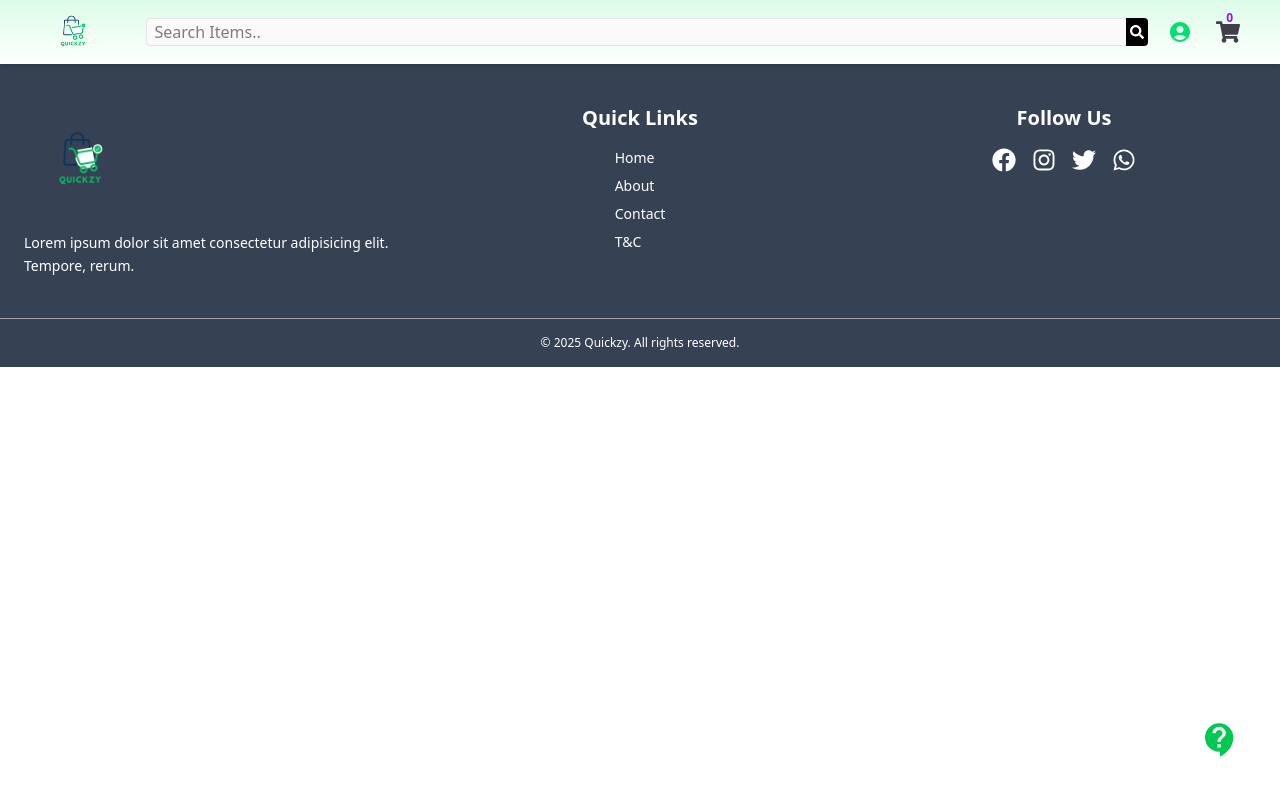
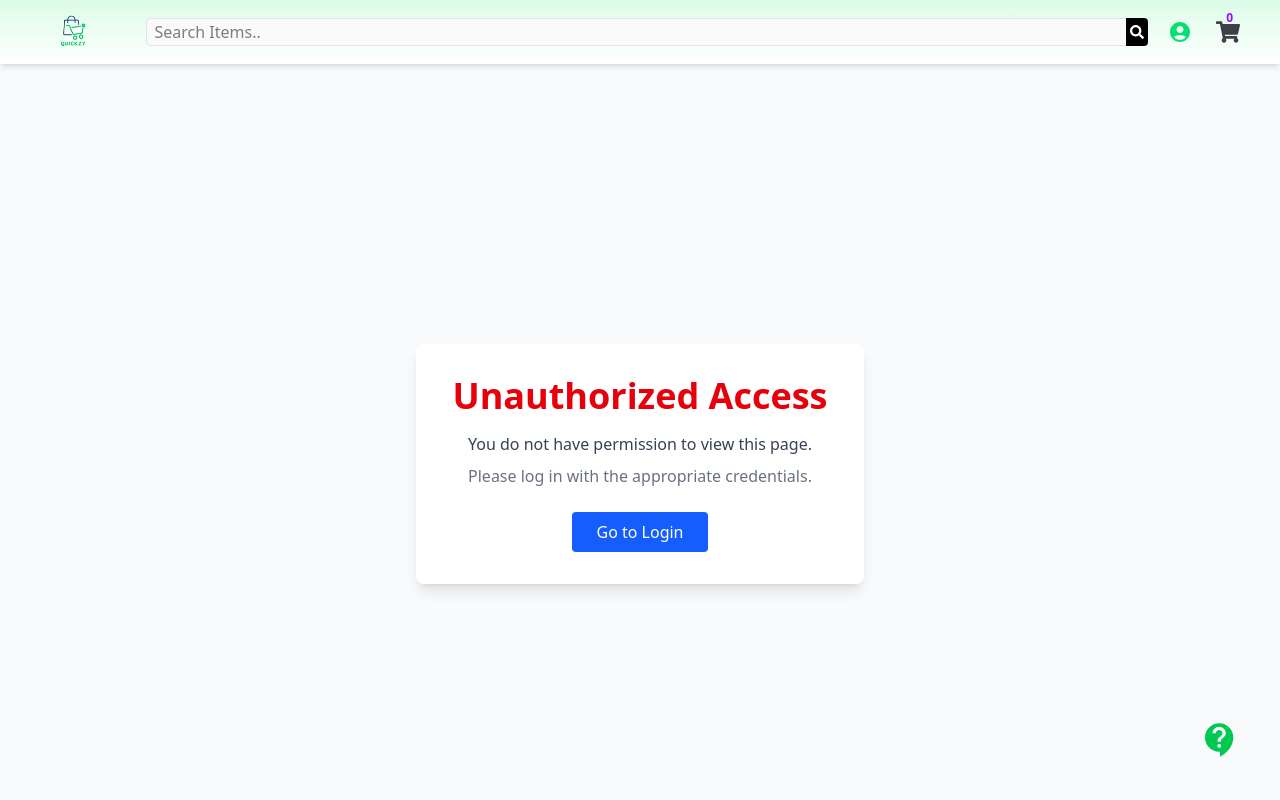
Before and after one commit to dilkhushsaini72/MERN_Project, a React (Vite) app in the folder client/: page /unknown in a window 1280 px wide. Shown: the top 800 px of the page. Built offline with nearby package versions, Linux system fonts and the light colour scheme.

Commit message:
razorpay

```diff
--- a/client/src/Admin/AdminDashboard.jsx
+++ b/client/src/Admin/AdminDashboard.jsx
@@ -12,7 +12,7 @@ const AdminDashboard = () => {
       setProductData(result.data);
 
       if (response.status === 401) {
-        window.location.href = "/login"; // Redirect to login if unauthorized
+        window.location.href = "/unknown"; // Redirect to login if unauthorized
         return;
       }
     } catch (error) {
--- a/client/src/Admin/AdminProducts.jsx
+++ b/client/src/Admin/AdminProducts.jsx
@@ -16,7 +16,7 @@ const AdminProducts = () => {
       const result = await response.json();
 
       if (response.status === 401) {
-        window.location.href = "/login"; // Redirect to login if unauthorized
+        window.location.href = "/unknown"; // Redirect to login if unauthorized
         return;
       }
 
--- a/client/src/Admin/AdminQuery.jsx
+++ b/client/src/Admin/AdminQuery.jsx
@@ -12,7 +12,7 @@ const AdminQuery = () => {
       const result = await response.json();
       setQueryData(result.data);
       if (response.status === 401) {
-        window.location.href = "/login"; // Redirect to login if unauthorized
+        window.location.href = "/unknown"; // Redirect to login if unauthorized
         return;
       }
     } catch (error) {
--- a/client/src/App.jsx
+++ b/client/src/App.jsx
@@ -15,7 +15,7 @@ import AdminQuery from "./Admin/AdminQuery";
 import ReplyQuery from "./Admin/ReplyQuery";
 import DetailedProduct from "./pages/DetailedProduct";
 import SearchItems from "./components/SearchItems";
-
+import UnAuthorized from "./components/UnAuthorized";
 
 const App = () => {
   return (
@@ -30,6 +30,7 @@ const App = () => {
           <Route path="/query" element={<UserQuery />} />
           <Route path="/product/:id" element={<DetailedProduct />} />
           <Route path="/search/:id" element={<SearchItems />} />
+          <Route path="/unknown" element={<UnAuthorized />} />
 
           <Route path="/admin/dashboard" element={<Admin />} />
           <Route path="/admin/products" element={<AdminProducts />} />
--- /dev/null
+++ b/client/src/components/UnAuthorized.jsx
@@ -0,0 +1,29 @@
+import React from "react";
+
+const UnAuthorized = () => {
+  return (
+    <div className="flex flex-col items-center justify-center min-h-screen bg-gray-50">
+      <div className="bg-white shadow-lg rounded-lg p-8 max-w-md w-full">
+        <h1 className="text-4xl font-bold text-red-600 text-center mb-4">
+          Unauthorized Access
+        </h1>
+        <p className="text-center text-gray-700 mb-2">
+          You do not have permission to view this page.
+        </p>
+        <p className="text-center text-gray-500 mb-6">
+          Please log in with the appropriate credentials.
+        </p>
+        <div className="flex justify-center">
+          <a
+            href="/login"
+            className="px-6 py-2 bg-blue-600 text-white rounded hover:bg-blue-700 transition"
+          >
+            Go to Login
+          </a>
+        </div>
+      </div>
+    </div>
+  );
+};
+
+export default UnAuthorized;
```
